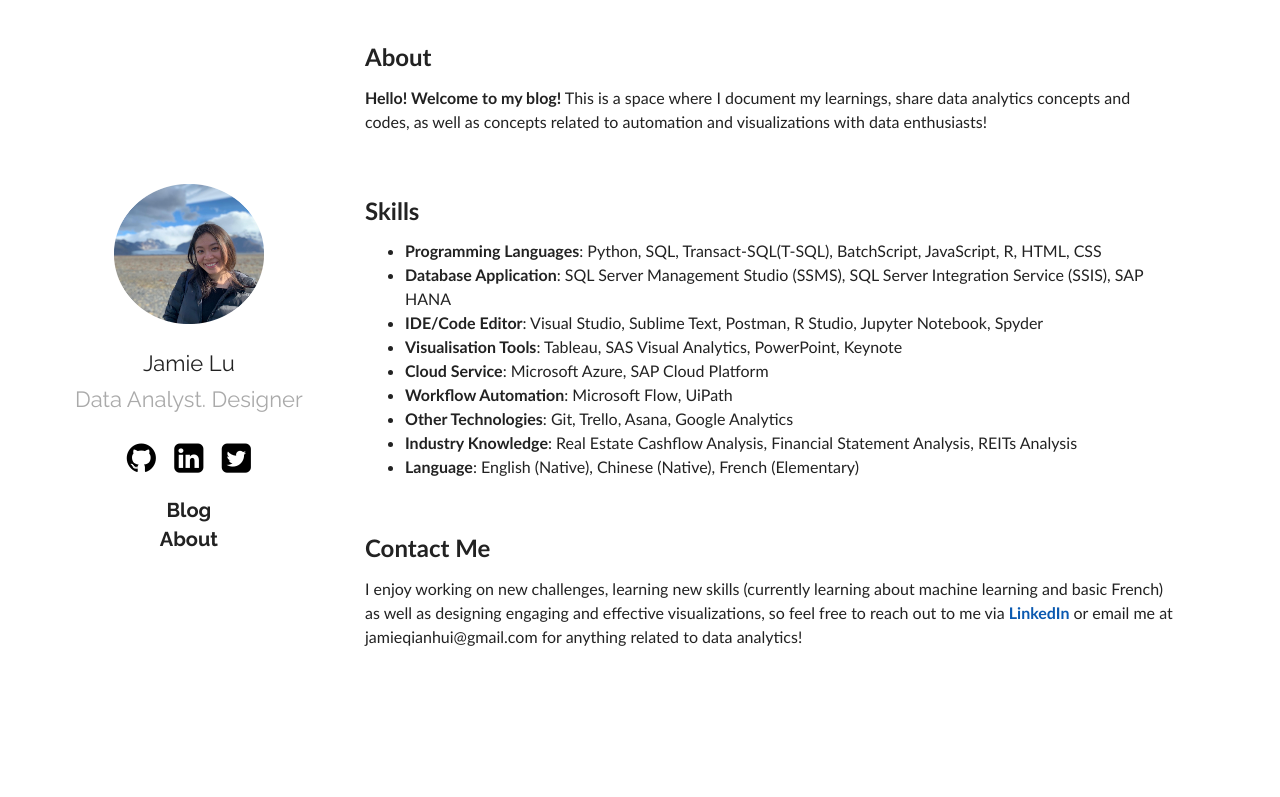
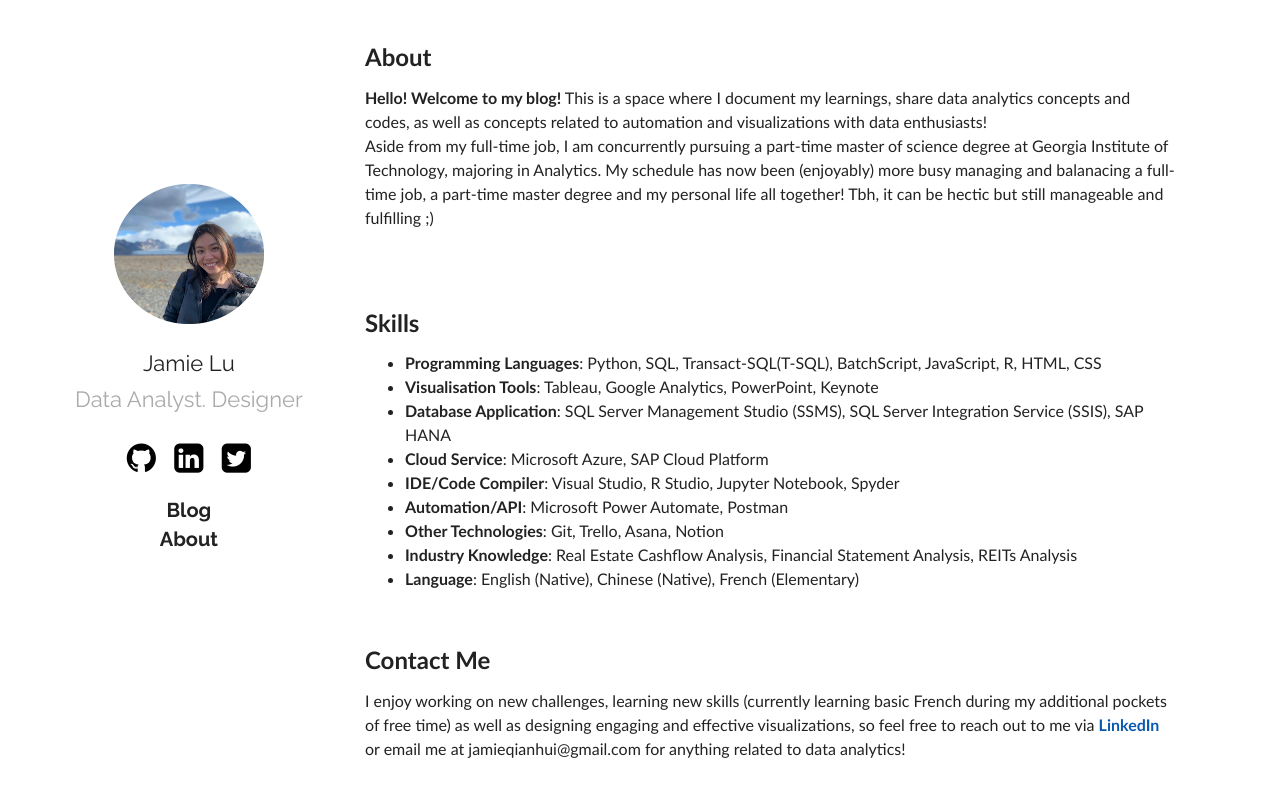
Before and after one commit to jamieqianhui/jamieqianhui.github.io, a Jekyll site: the page built from about.md, in a window 1280 px wide. Shown: the top 797 px of the page. Built offline with Jekyll 4.4.1, drawn with Linux system fonts in a browser that asks for light colours.

Commit message:
Update about.md

```diff
--- a/about.md
+++ b/about.md
@@ -6,26 +6,28 @@ title:  "About"
 
 ## About
 **Hello! Welcome to my blog!** This is a space where I document my learnings, share data analytics concepts and codes, as well as concepts related to automation and visualizations with data enthusiasts!
+<br> Aside from my full-time job, I am concurrently pursuing a part-time master of science degree at Georgia Institute of Technology, majoring in Analytics. My schedule has now been (enjoyably) more busy managing and balanacing a full-time job, a part-time master degree and my personal life all together! Tbh, it can be hectic but still manageable and fulfilling ;)
+
 <br>
 <br>
-<br>
+
 
 ## Skills
 
 + **Programming Languages**: Python, SQL, Transact-SQL(T-SQL), BatchScript, JavaScript, R, HTML, CSS
-+ **Database Application**: SQL Server Management Studio (SSMS), SQL Server Integration Service (SSIS), SAP HANA
-+ **IDE/Code Editor**: Visual Studio, Sublime Text, Postman, R Studio, Jupyter Notebook, Spyder
-+ **Visualisation Tools**: Tableau, SAS Visual Analytics, PowerPoint, Keynote
-+ **Cloud Service**: Microsoft Azure, SAP Cloud Platform
-+ **Workflow Automation**: Microsoft Flow, UiPath
-+ **Other Technologies**: Git, Trello, Asana, Google Analytics
-+ **Industry Knowledge**: Real Estate Cashflow Analysis, Financial Statement Analysis, REITs Analysis
-+ **Language**: English (Native), Chinese (Native), French (Elementary)
++ **Visualisation Tools**:   Tableau, Google Analytics, PowerPoint, Keynote
++ **Database Application**:  SQL Server Management Studio (SSMS), SQL Server Integration Service (SSIS), SAP HANA
++ **Cloud Service**:         Microsoft Azure, SAP Cloud Platform
++ **IDE/Code Compiler**:     Visual Studio, R Studio, Jupyter Notebook, Spyder
++ **Automation/API**:        Microsoft Power Automate, Postman
++ **Other Technologies**:    Git, Trello, Asana, Notion
++ **Industry Knowledge**:    Real Estate Cashflow Analysis, Financial Statement Analysis, REITs Analysis
++ **Language**:              English (Native), Chinese (Native), French (Elementary)
 
 <br>
 
 ## Contact Me
-I enjoy working on new challenges, learning new skills (currently learning about machine learning and basic French) as well as designing engaging and effective visualizations, so feel free to reach out to me via **[LinkedIn][Linkedin]** or email me at jamieqianhui@gmail.com for anything related to data analytics!
+I enjoy working on new challenges, learning new skills (currently learning basic French during my additional pockets of free time) as well as designing engaging and effective visualizations, so feel free to reach out to me via **[LinkedIn][Linkedin]** or email me at jamieqianhui@gmail.com for anything related to data analytics!
 
 <br>
 <br>
```
